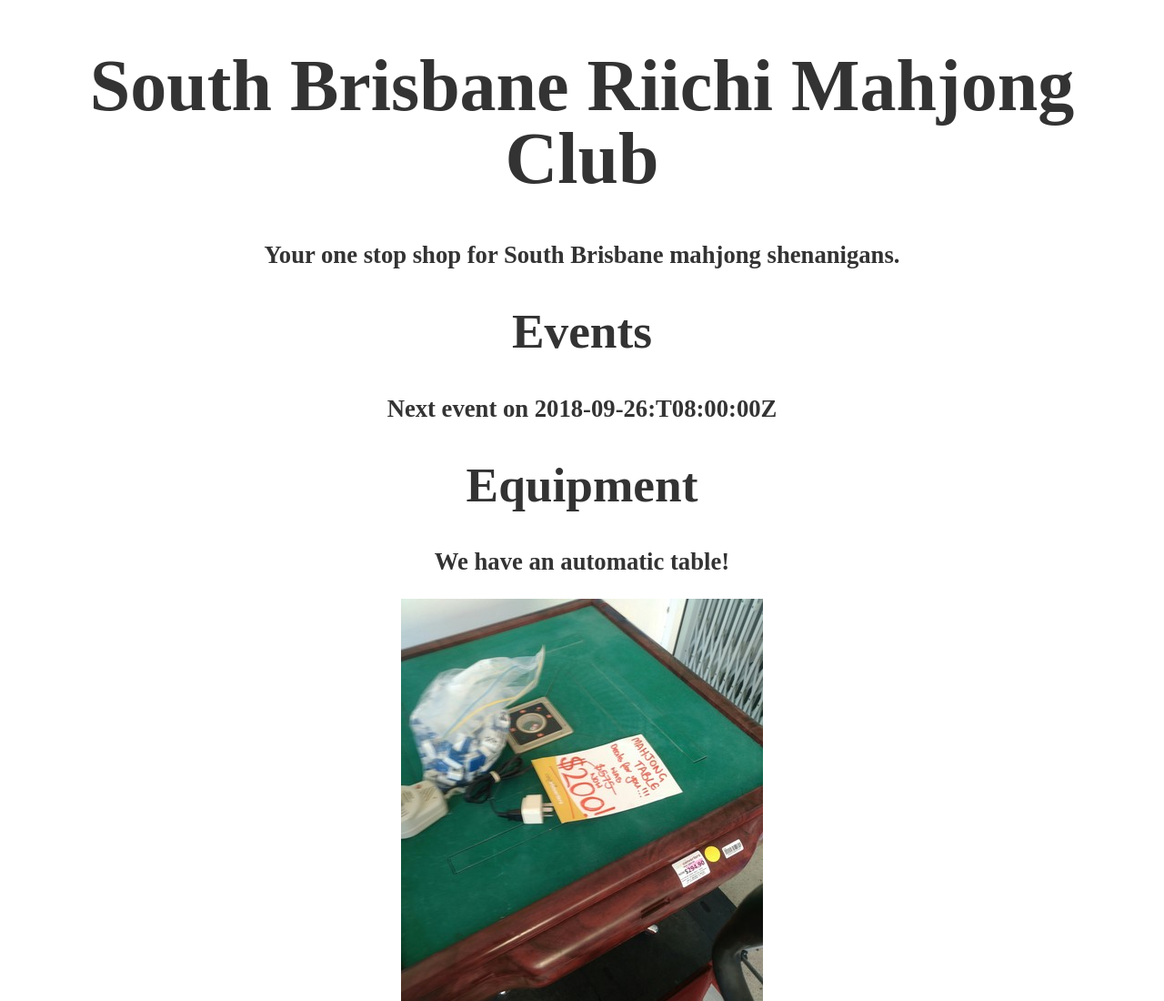
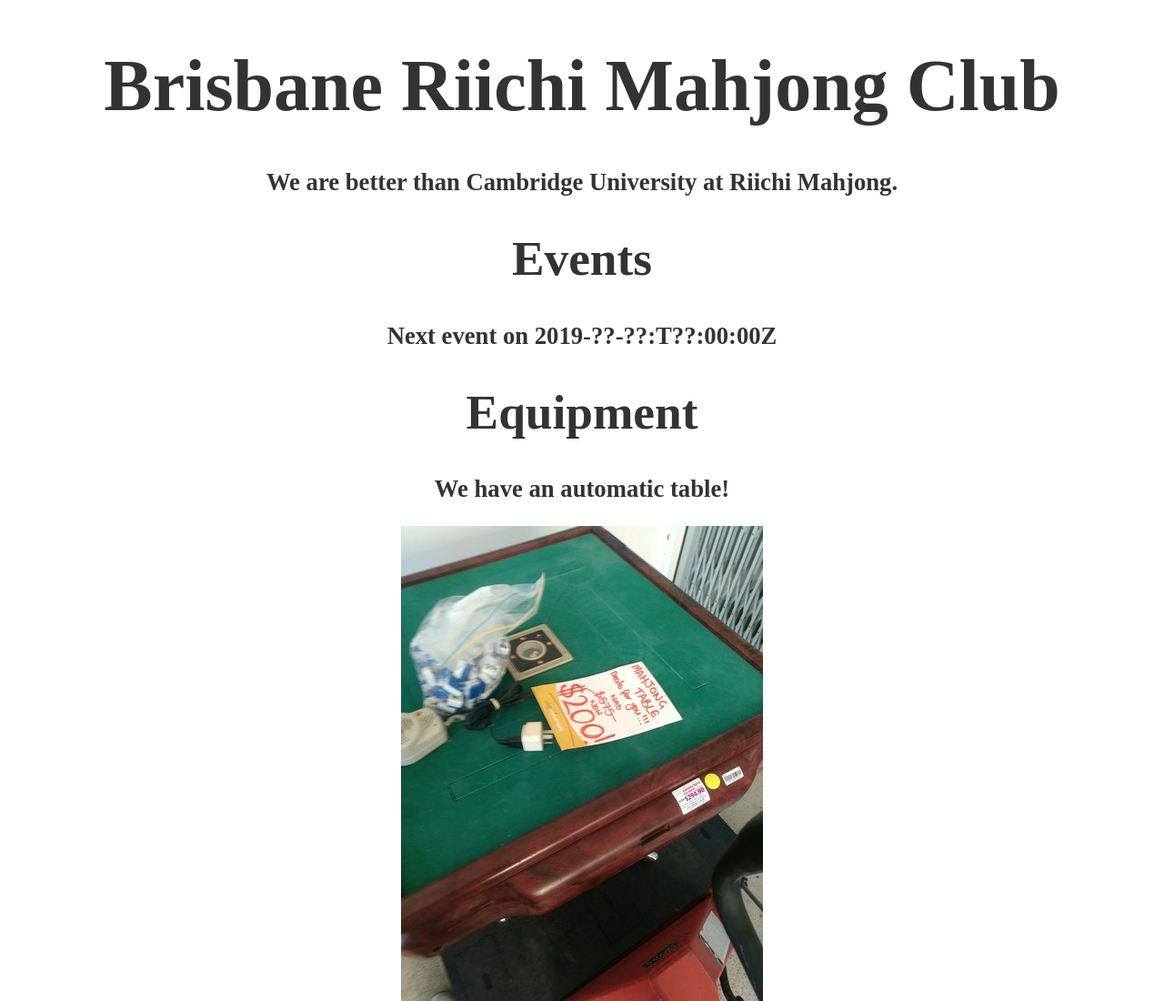
Before and after one commit to SouthBrisbaneRiichiMahjongClub/riichi.fun, a plain HTML site: page index.html in a window 1280 px wide. Shown: the top 1100 px of the page at 91% size. Drawn offline with Linux system fonts and the light colour scheme.

Commit message:
Update index.html

```diff
--- a/index.html
+++ b/index.html
@@ -6,11 +6,11 @@
     <title>Riichi</title>
   </head>
   <body>
-    <h1>South Brisbane Riichi Mahjong Club</h1>
-    <p>Your one stop shop for South Brisbane mahjong shenanigans.</p>
+    <h1>Brisbane Riichi Mahjong Club</h1>
+    <p>We are better than Cambridge University at Riichi Mahjong.</p>
 
     <h2>Events</h2>
-    <p>Next event on 2018-09-26:T08:00:00Z</p>
+    <p>Next event on 2019-??-??:T??:00:00Z</p>
 
     <h2>Equipment</h2>
     <p>We have an automatic table!</p>
```
